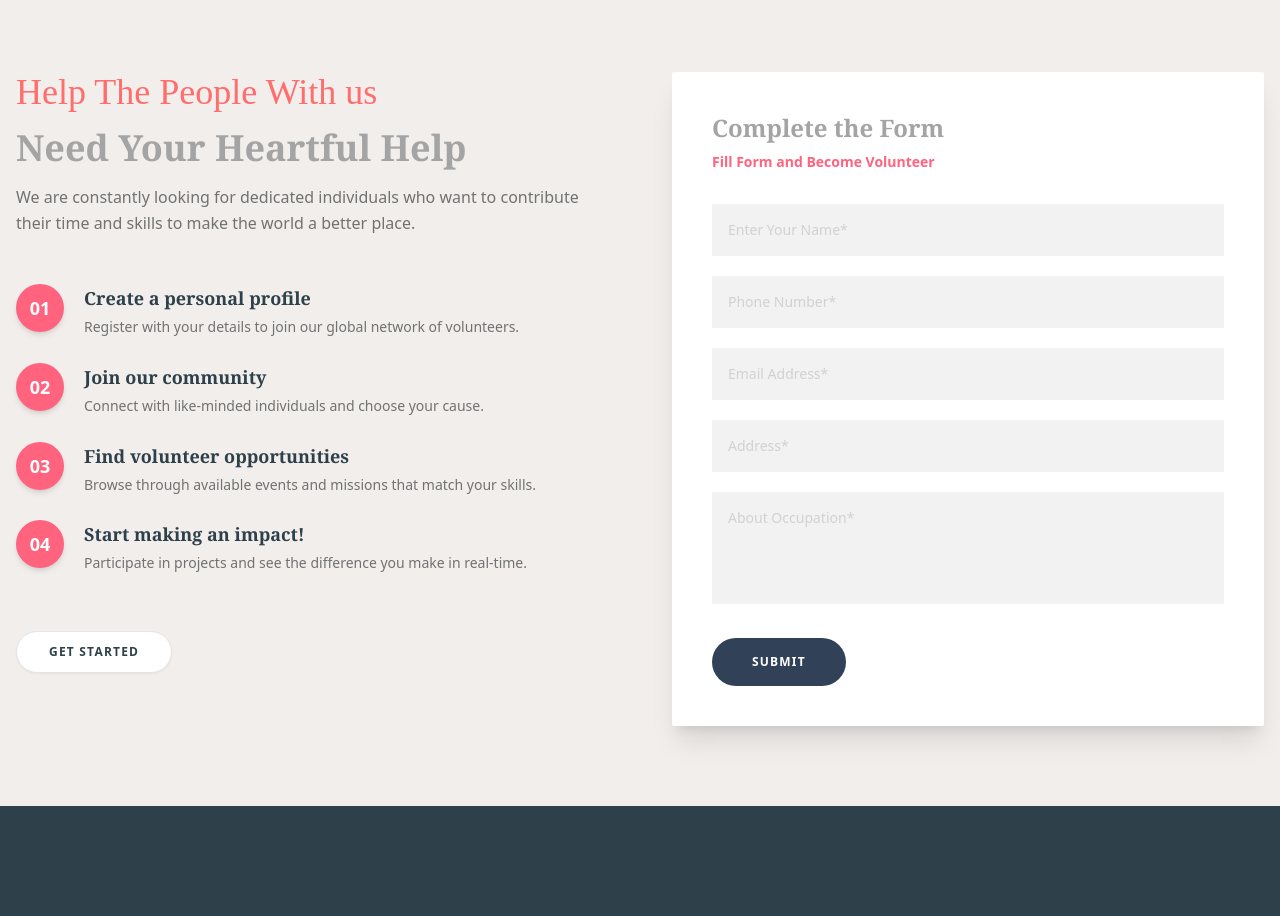
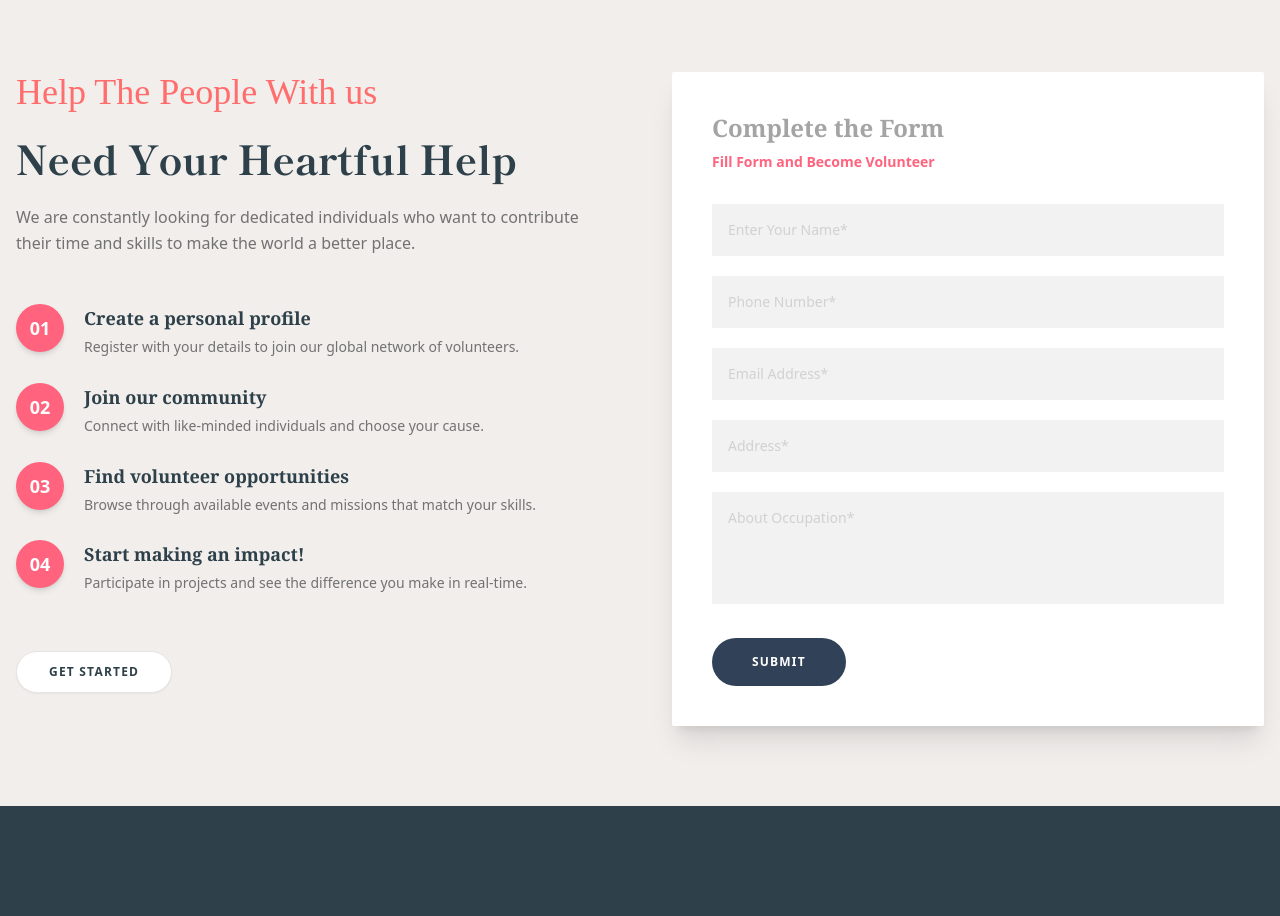
Before and after one commit to codEdu-Collective/kind-hands, a Next.js app: page /volunteer in a window 1280 px wide. Shown: the part 1840-2756 px from the top of the page. Built offline with nearby package versions, Linux system fonts and the light colour scheme; a web font is replaced by a local one.

Commit message:
Update app/volunteer/page.tsx
Co-authored-by: Abdullah Koyuncu <wisewebworks@outlook.com>

```diff
--- a/app/volunteer/page.tsx
+++ b/app/volunteer/page.tsx
@@ -104,7 +104,7 @@ const Volunteer = () => {
               <span className="text-primary text-4xl font-sue-ellen block">
                 Help The People With us
               </span>
-              <h2 className="text-4xl font-serif font-bold text-gray-800">
+              <h2 className="text-[2.5rem] font-shippori font-extrabold text-dark">
                 Need Your Heartful Help
               </h2>
               <p className="text-neutral leading-relaxed">
```
